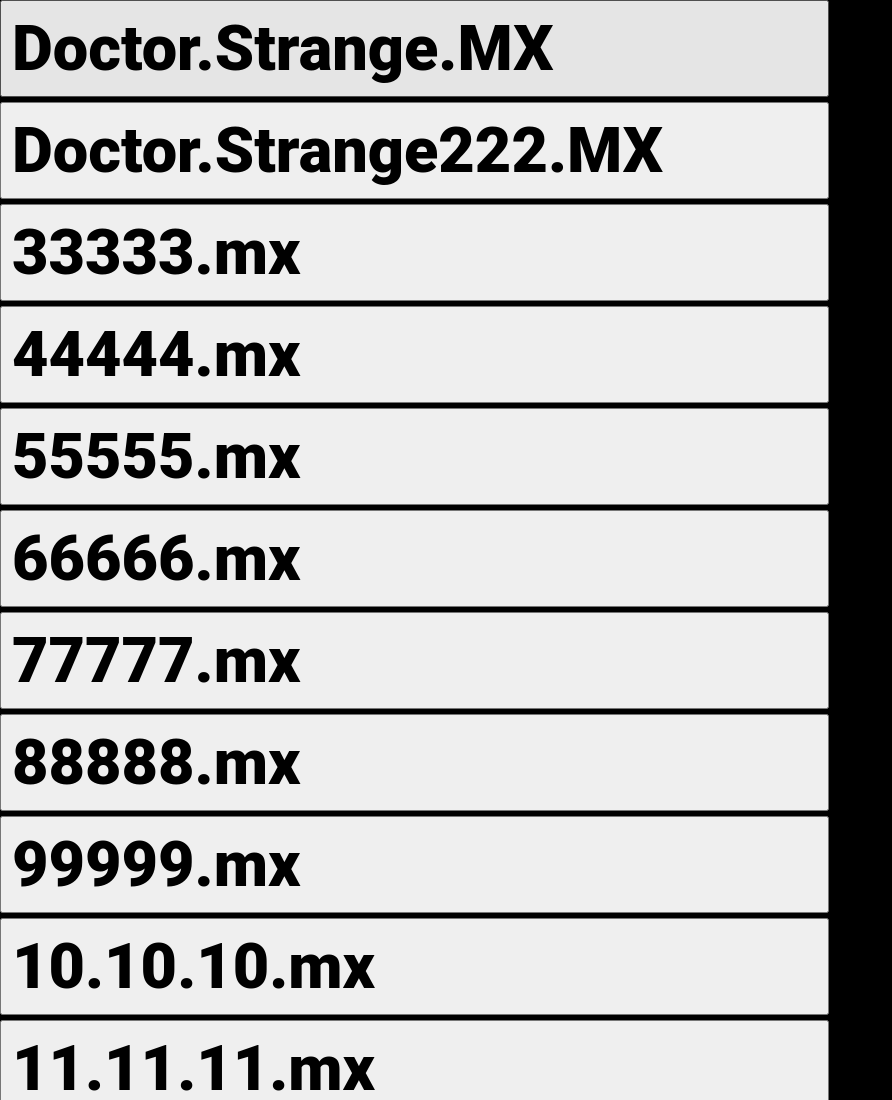
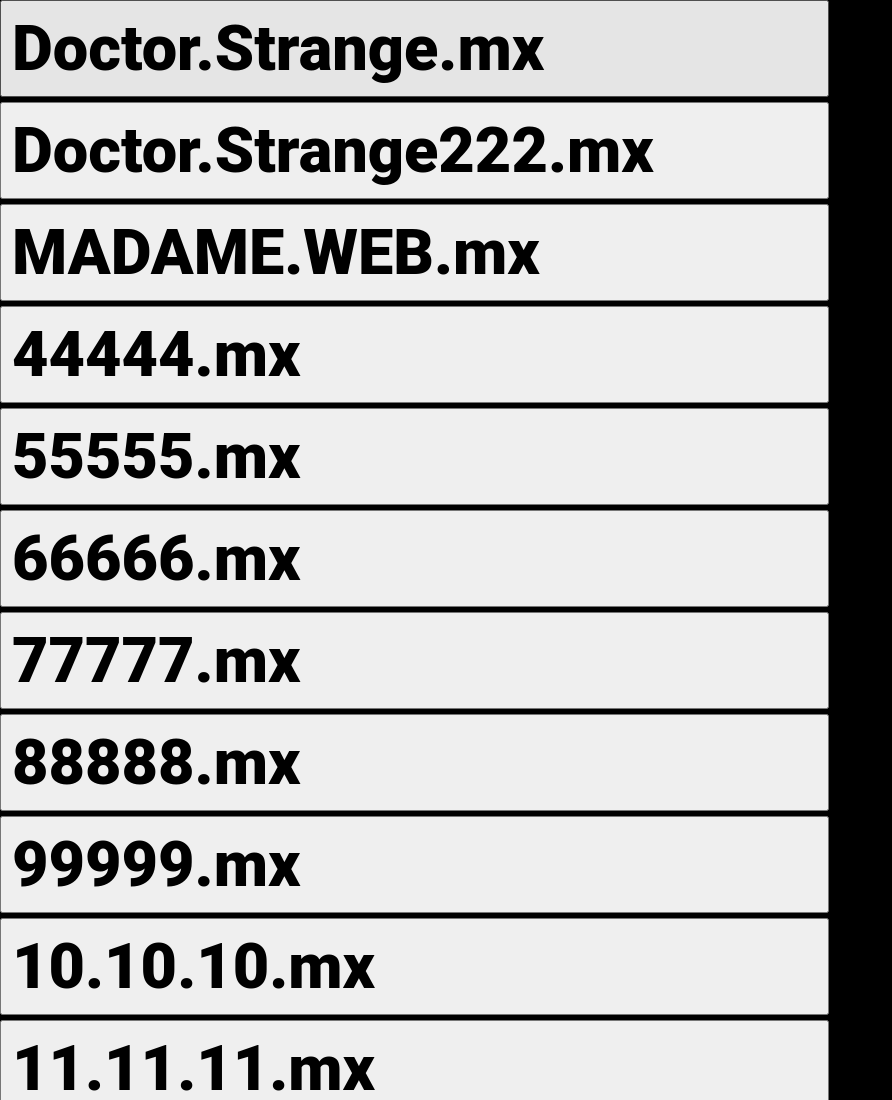
Before and after one commit to samshine1212/ME, a plain HTML site: page index.html in a window 1280 px wide. Shown: the top 1100 px of the page, without its empty margins (0-892 px from the left). Drawn offline with Linux system fonts and the light colour scheme; a script that the page names is missing.

Commit message:
Update index.html

```diff
--- a/index.html
+++ b/index.html
@@ -34,17 +34,17 @@
   <!-- Buttons 1 through 50 -->
 <button onclick="copyText
 (1, 'https://is.gd/ZbhO5w')">
-  Doctor.Strange.MX
+  Doctor.Strange.mx
 </button>
 
 <button onclick="copyText
 (2, 'https://is.gd/XlPKlw')">
-  Doctor.Strange222.MX
+  Doctor.Strange222.mx
 </button>
 
 <button onclick="copyText
-(3, 'https://is.gd/1K4zQI')">
-  33333.mx
+(3, 'https://is.gd/D5heom')">
+  MADAME.WEB.mx
 </button>
 
 <button onclick="copyText
```
